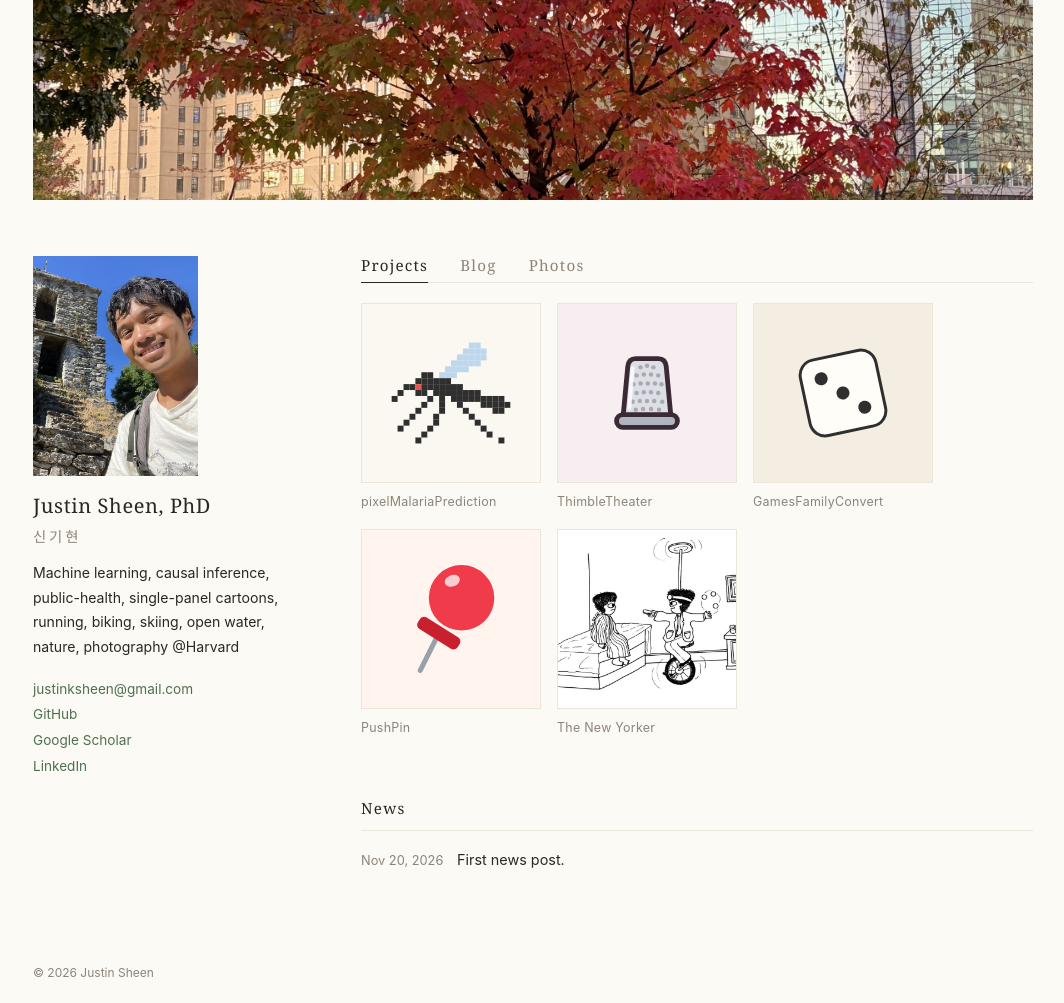
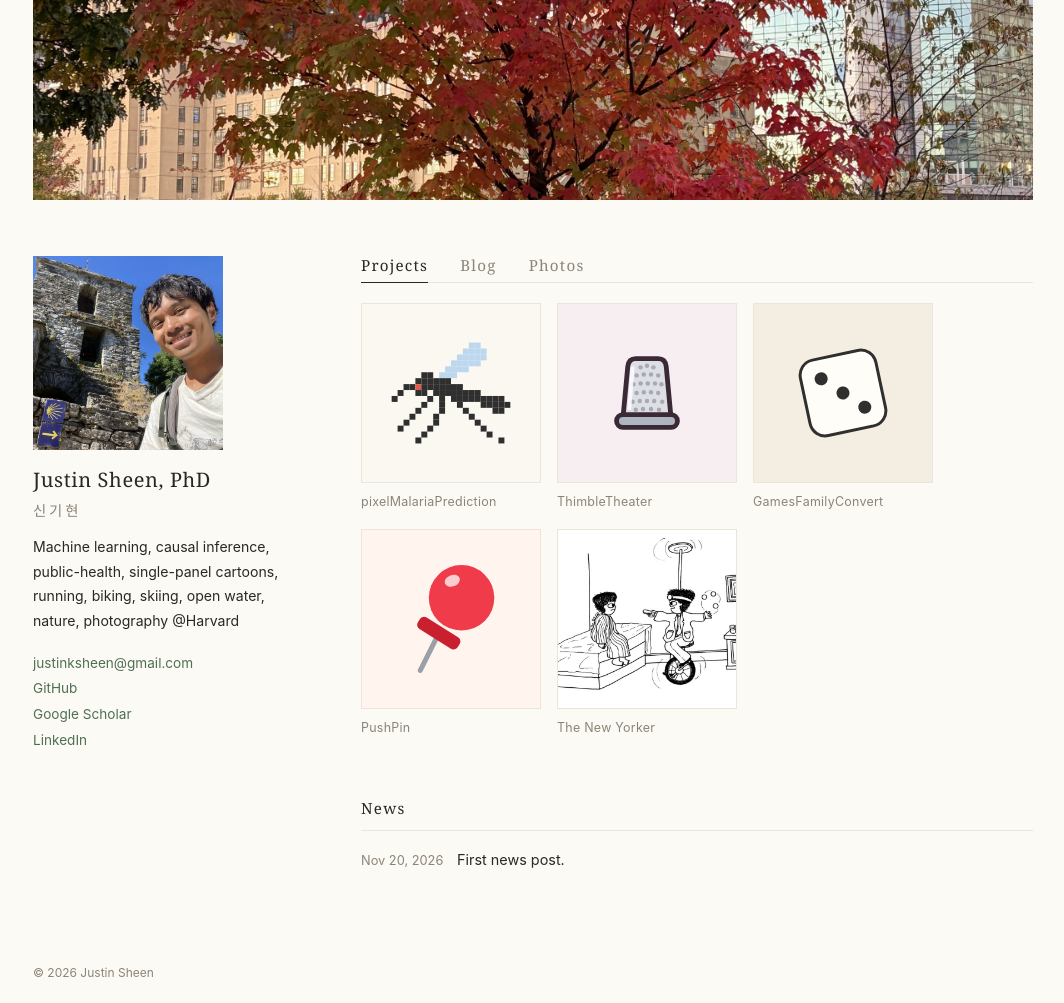
Before and after one commit to jsheen/jsheen.github.io, a Jekyll site: the page built from index.html, in a window 1280 px wide and 1003 px high. Shown: the whole window, without its empty margins (107-1171 px from the left). Built offline with Jekyll 4.4.1, drawn with Linux system fonts in a browser that asks for light colours.

Commit message:
Profile photo nearly square, showing the Camino shell sign
Co-Authored-By: Claude Opus 5.5 <noreply@anthropic.com>

```diff
--- a/assets/css/style.css
+++ b/assets/css/style.css
@@ -44,7 +44,7 @@ blockquote { border-left: 2px solid var(--rule); margin-left: 0; padding-left: 1
 
 /* About */
 .about { display: flex; gap: 28px; align-items: flex-start; flex-wrap: wrap; }
-.avatar { width: 180px; height: auto; aspect-ratio: 3 / 4; border-radius: 0; object-fit: cover; }
+.avatar { width: 180px; height: auto; aspect-ratio: 49 / 50; border-radius: 0; object-fit: cover; }
 .about h1 { font-size: 1.25rem; margin: 0 0 10px; line-height: 1.4; letter-spacing: 0.03em; }
 .name-ko { margin: -6px 0 12px; font-family: var(--serif); font-size: 0.9rem; letter-spacing: 0.2em; color: var(--muted); }
 .interests { margin: 0; font-size: 0.88rem; color: var(--text); }
@@ -58,7 +58,7 @@ body.wide .wrap { max-width: 1040px; }
 .home { display: grid; grid-template-columns: minmax(220px, 280px) minmax(0, 1fr); gap: 48px; align-items: start; }
 .panel-about { position: sticky; top: 24px; }
 .panel-about .about { flex-direction: column; gap: 16px; }
-.panel-about .avatar { width: 165px; height: auto; }
+.panel-about .avatar { width: 190px; height: auto; }
 
 .tabs { display: flex; gap: 32px; border-bottom: 1px solid var(--rule); }
 .tab { background: none; border: 0; padding: 0 0 8px; margin-bottom: -1px; cursor: pointer; font-family: var(--serif); font-size: 0.95rem; font-weight: 400; letter-spacing: 0.08em; line-height: 1.2; color: var(--muted); border-bottom: 1px solid transparent; }
```
Also changed, not shown: assets/img/avatar.jpg.
